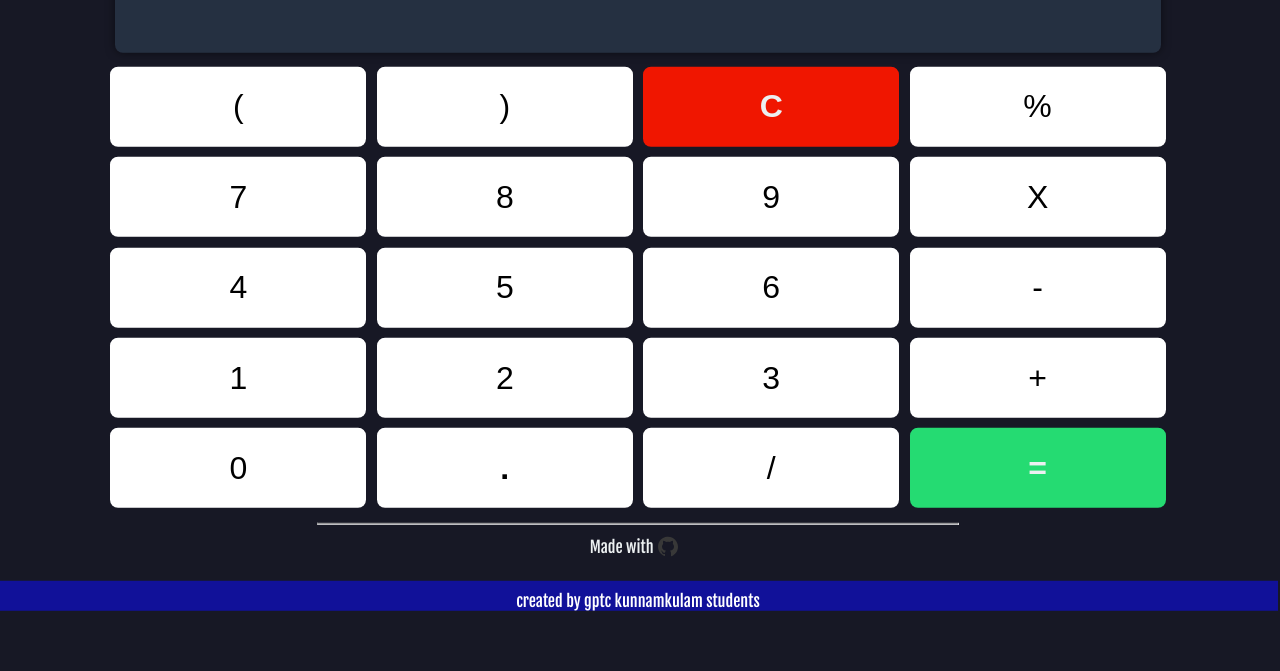
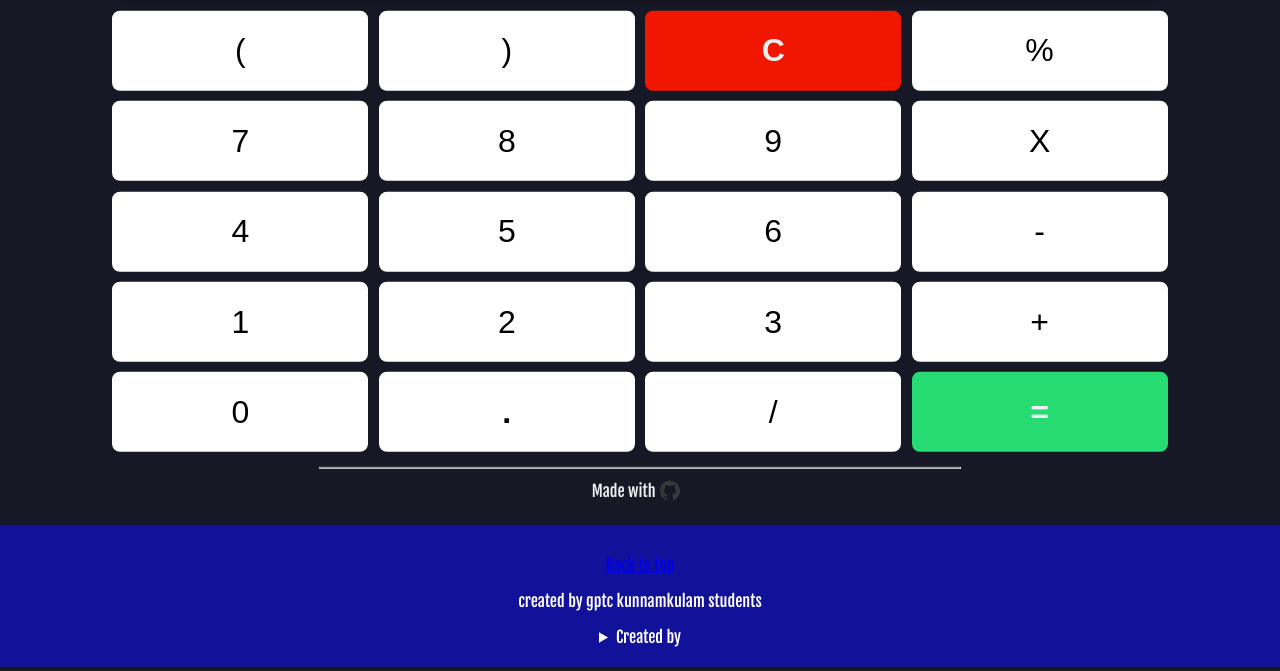
Before and after one commit to Dasappanb/aDasappanb-myprocks, a website built with Vite: page index.html in a window 1280 px wide. Shown: the part 142-813 px from the top of the page. Built offline with nearby package versions, Linux system fonts and the light colour scheme.

Commit message:
Update index.html

```diff
--- a/index.html
+++ b/index.html
@@ -102,7 +102,22 @@
 			<hr style="max-width: 50vw;">
 			<div style="font-size:1rem; display: flex; align-items: center; justify-content: center;">Made with <img style="margin: 0.15rem;" src="heart.svg"><a style="text-decoration: none; color: #f1c40f; margin-left: 0.25rem;"
                 ></div>
-					<footer>created by gptc kunnamkulam students</footer>
+				<footer>
+<br>
+<a href="#">Back to top</a>
+<p>created by gptc kunnamkulam students</p>
+<details class="summary">
+<summary>
+Created by
+</summary>
+<p>
+Renjith R<br>
+Aleesha C W<br>
+Kalidas P V
+</p>
+</details>
+<br>
+</footer
 
 
 		</div>
```
